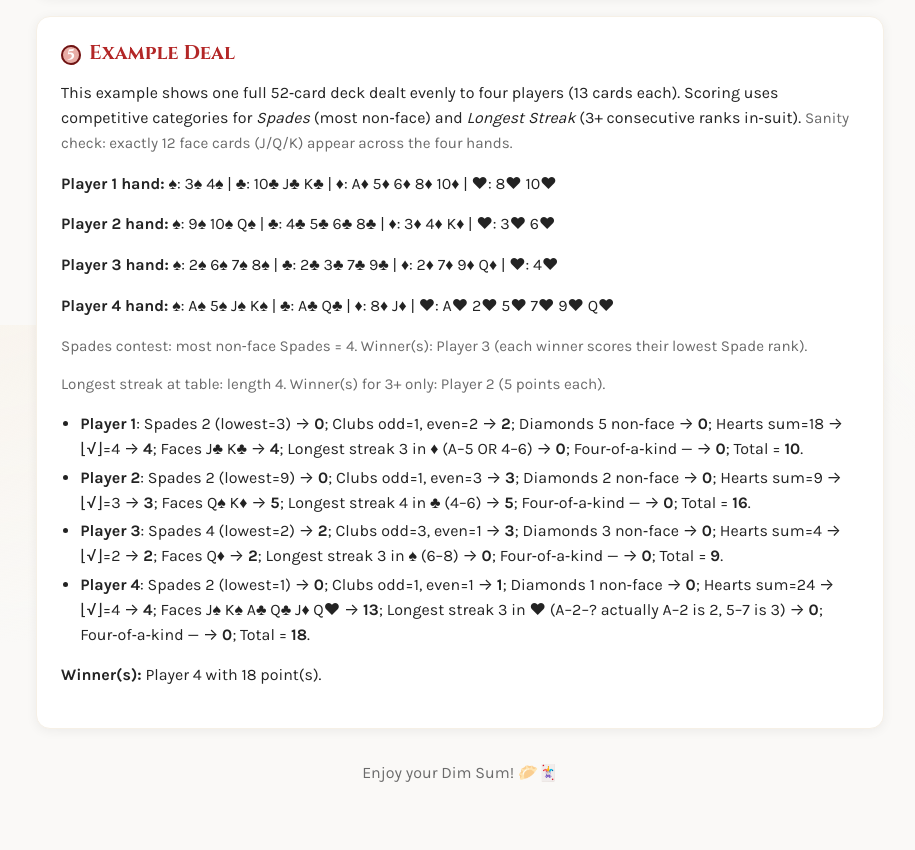
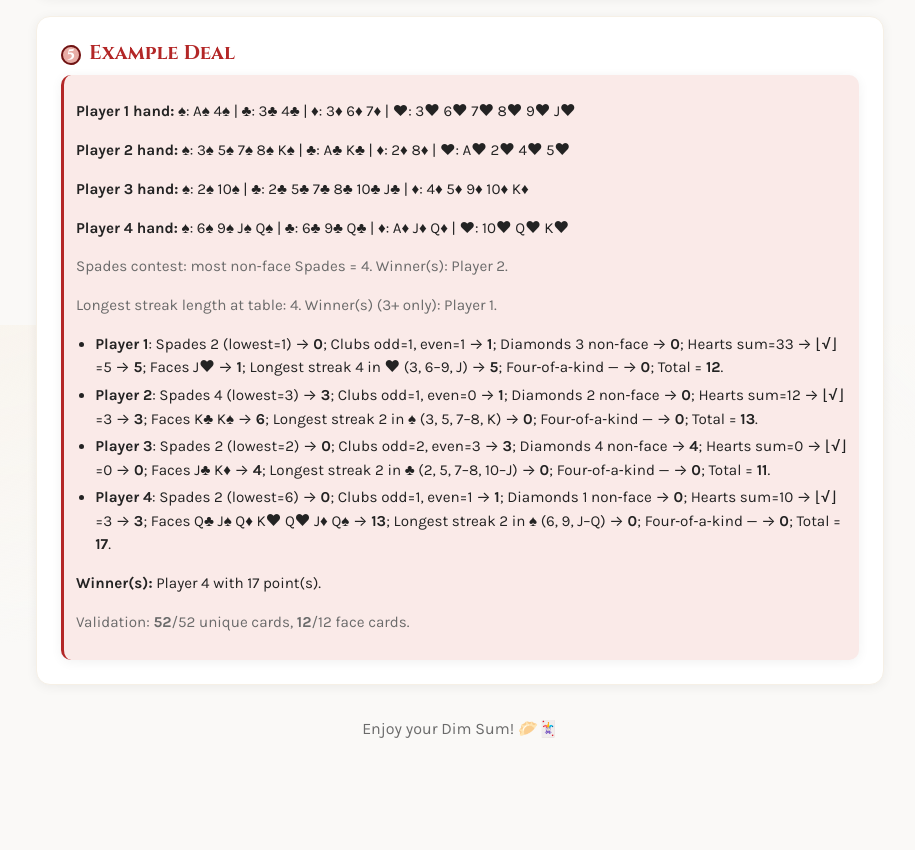
Before and after one commit to dsparks/dimsum, a plain HTML site: page index.html in a window 1280 px wide. Shown: the part 2075-2925 px from the top of the page, without its empty margins (180-1095 px from the left). After the commit the page ends 2881 px from the top, so only its background shows below. Drawn offline with Linux system fonts and the light colour scheme.

Commit message:
example generator?

```diff
--- a/index.html
+++ b/index.html
@@ -371,31 +371,86 @@
     </section>
 
   <!-- Examples -->
-  <section id="examples" class="card" aria-labelledby="examples-h">
+<section id="examples" class="card" aria-labelledby="examples-h">
   <h2 id="examples-h"><span class="rule-marker">5</span>Example Deal</h2>
-  <p>This example shows one full 52‑card deck dealt evenly to four players (13 cards each). Scoring uses competitive categories for <em>Spades</em> (most non‑face) and <em>Longest Streak</em> (3+ consecutive ranks in‑suit). <span class="example">Sanity check: exactly 12 face cards (J/Q/K) appear across the four hands.</span></p>
-  <p><strong>Player 1 hand:</strong> <strong>♠</strong>: 3♠ 4♠ | <strong>♣</strong>: 10♣ J♣ K♣ | <strong>♦</strong>: A♦ 5♦ 6♦ 8♦ 10♦ | <strong>♥</strong>: 8♥ 10♥</p>
-  <p><strong>Player 2 hand:</strong> <strong>♠</strong>: 9♠ 10♠ Q♠ | <strong>♣</strong>: 4♣ 5♣ 6♣ 8♣ | <strong>♦</strong>: 3♦ 4♦ K♦ | <strong>♥</strong>: 3♥ 6♥ </p>
-  <p><strong>Player 3 hand:</strong> <strong>♠</strong>: 2♠ 6♠ 7♠ 8♠ | <strong>♣</strong>: 2♣ 3♣ 7♣ 9♣ | <strong>♦</strong>: 2♦ 7♦ 9♦ Q♦ | <strong>♥</strong>: 4♥</p>
-  <p><strong>Player 4 hand:</strong> <strong>♠</strong>: A♠ 5♠ J♠ K♠ | <strong>♣</strong>: A♣ Q♣ | <strong>♦</strong>: 8♦ J♦ | <strong>♥</strong>: A♥ 2♥ 5♥ 7♥ 9♥ Q♥</p>
-  <p class="example">Spades contest: most non‑face Spades = 4. Winner(s): Player 3 (each winner scores their lowest Spade rank).</p>
-  <p class="example">Longest streak at table: length 4. Winner(s) for 3+ only: Player 2 (5 points each).</p>
-  <ul>
-    <li>
-      <strong>Player 1</strong>: Spades 2 (lowest=3) → <strong>0</strong>; Clubs odd=1, even=2 → <strong>2</strong>; Diamonds 5 non‑face → <strong>0</strong>; Hearts sum=18 → ⌊√⌋=4 → <strong>4</strong>; Faces J♣ K♣ → <strong>4</strong>; Longest streak 3 in ♦ (A–5 OR 4–6) → <strong>0</strong>; Four‑of‑a‑kind — → <strong>0</strong>; Total = <strong>10</strong>.
-    </li>
-    <li>
-      <strong>Player 2</strong>: Spades 2 (lowest=9) → <strong>0</strong>; Clubs odd=1, even=3 → <strong>3</strong>; Diamonds 2 non‑face → <strong>0</strong>; Hearts sum=9 → ⌊√⌋=3 → <strong>3</strong>; Faces Q♠ K♦ → <strong>5</strong>; Longest streak 4 in ♣ (4–6) → <strong>5</strong>; Four‑of‑a‑kind — → <strong>0</strong>; Total = <strong>16</strong>.
-    </li>
-    <li>
-      <strong>Player 3</strong>: Spades 4 (lowest=2) → <strong>2</strong>; Clubs odd=3, even=1 → <strong>3</strong>; Diamonds 3 non‑face → <strong>0</strong>; Hearts sum=4 → ⌊√⌋=2 → <strong>2</strong>; Faces Q♦ → <strong>2</strong>; Longest streak 3 in ♠ (6–8) → <strong>0</strong>; Four‑of‑a‑kind — → <strong>0</strong>; Total = <strong>9</strong>.
-    </li>
-    <li>
-      <strong>Player 4</strong>: Spades 2 (lowest=1) → <strong>0</strong>; Clubs odd=1, even=1 → <strong>1</strong>; Diamonds 1 non‑face → <strong>0</strong>; Hearts sum=24 → ⌊√⌋=4 → <strong>4</strong>; Faces J♠ K♠ A♣ Q♣ J♦ Q♥ → <strong>13</strong>; Longest streak 3 in ♥ (A–2–? actually A–2 is 2, 5–7 is 3) → <strong>0</strong>; Four‑of‑a‑kind — → <strong>0</strong>; Total = <strong>18</strong>.
-    </li>
-  </ul>
-  <p><strong>Winner(s):</strong> Player 4 with 18 point(s).</p>
+  <div id="example-output" class="hint">Generating a fresh, fully‑validated example…</div>
 </section>
+<script>
+(function(){
+  const suits = ['♠','♣','♦','♥']; // ♠ ♣ ♦ ♥
+  const ranks = ['A','2','3','4','5','6','7','8','9','10','J','Q','K'];
+  const rankToVal = Object.fromEntries(['A','2','3','4','5','6','7','8','9','10'].map((r,i)=>[r,i+1]));
+  const rankIndex = Object.fromEntries(ranks.map((r,i)=>[r,i+1]));
+  const isFace = r => r==='J'||r==='Q'||r==='K';
+  const deck = []; for (const s of suits){ for (const r of ranks){ deck.push(r+s); }}
+  function shuffle(a){ for(let i=a.length-1;i>0;i--){ const j=Math.floor(Math.random()*(i+1)); [a[i],a[j]]=[a[j],a[i]];} return a; }
+  function parse(c){ return {r:c.slice(0,-1), s:c.slice(-1)}; }
+  function bySuit(hand){ const m={}; for(const c of hand){ const {r,s}=parse(c); (m[s]??=[]).push(r);} for(const s in m){ m[s].sort((a,b)=>rankIndex[a]-rankIndex[b]); } return m; }
+  function nonFaceInSuit(hand,s){ return hand.filter(c=>c.endsWith(s) && !isFace(c.slice(0,-1)) ).map(c=>c.slice(0,-1)); }
+  function longestStreak(hand){ const m=bySuit(hand); let best=0, details={};
+    for(const s of suits){ const arr=(m[s]||[]).map(r=>rankIndex[r]).sort((a,b)=>a-b);
+      let b=0, runs=[], st=null, prev=null; if(arr.length){ st=prev=arr[0]; b=1; }
+      for(let i=1;i<arr.length;i++){ if(arr[i]===prev+1){ prev=arr[i]; } else { const L=prev-st+1; if(L>best){ best=L; } runs.push([st,prev]); st=prev=arr[i]; } }
+      if(st!==null){ const L=prev-st+1; if(L>best){ best=L; } runs.push([st,prev]); }
+      details[s]={len: Math.max(0,...runs.map(([a,b])=>b-a+1)), runs};
+    }
+    return {best, details};
+  }
+  function scoreHand(hand){ const m=bySuit(hand);
+    const clubVals=(m['♣']||[]).filter(r=>rankToVal[r]).map(r=>rankToVal[r]);
+    const odd=clubVals.filter(v=>v%2===1).length, even=clubVals.filter(v=>v%2===0).length;
+    const diamonds=(m['♦']||[]).filter(r=>rankToVal[r]).length;
+    const heartsSum=(m['♥']||[]).filter(r=>rankToVal[r]).map(r=>rankToVal[r]).reduce((a,b)=>a+b,0);
+    const faces=hand.filter(c=>isFace(c.slice(0,-1)));
+    return {clubs:{odd,even,points:Math.max(odd,even)}, diamonds:{count:diamonds,points: diamonds===4?4:0}, hearts:{sum:heartsSum,points:Math.floor(Math.sqrt(heartsSum))}, faces:{cards:faces, points:faces.reduce((t,c)=>t+({J:1,Q:2,K:3}[c.slice(0,-1)]),0)}};
+  }
+  function spadesContest(hand){ const sp=nonFaceInSuit(hand,'♠'); if(!sp.length) return {count:0,lowest:null,points:0}; const low=Math.min(...sp.map(r=>rankToVal[r])); return {count:sp.length,lowest:low,points:null}; }
+  function fmtHandGrouped(hand){ const m=bySuit(hand); return suits.map(s=> (m[s]&&m[s].length)?`<strong>${s}</strong>: ${m[s].map(r=>r+s).join(' ')}`:null).filter(Boolean).join(' | '); }
+  function runsText(runs){ const inv=Object.fromEntries(Object.entries(rankIndex).map(([k,v])=>[v,k])); return runs&&runs.length? runs.map(([a,b])=> a===b? inv[a] : `${inv[a]}–${inv[b]}`).join(', '): '—'; }
+
+  function generate(){ for(let attempts=0; attempts<999; attempts++){
+      const d=shuffle(deck.slice()); const hands=[d.slice(0,13), d.slice(13,26), d.slice(26,39), d.slice(39,52)];
+      const all=[...hands[0],...hands[1],...hands[2],...hands[3]]; const faces=all.filter(c=>isFace(c.slice(0,-1)));
+      if(new Set(all).size!==52 || faces.length!==12) continue; // must be a perfect deck with exactly 12 faces
+      // score
+      const indiv=hands.map(scoreHand);
+      const sp=hands.map(spadesContest); const maxSp=Math.max(...sp.map(x=>x.count)); const spW=sp.map((x,i)=> x.count===maxSp && maxSp>0 ? i: null).filter(x=>x!==null);
+      sp.forEach((x,i)=> x.points= spW.includes(i) && maxSp>0 ? x.lowest : 0);
+      const streaks=hands.map(longestStreak); const bestLen=Math.max(...streaks.map(s=>s.best)); const lsW=streaks.map((s,i)=> s.best===bestLen && bestLen>=3? i: null).filter(x=>x!==null);
+      const lsPts=hands.map((_,i)=> lsW.includes(i)?5:0);
+      const totals=hands.map((_,i)=> sp[i].points + indiv[i].clubs.points + indiv[i].diamonds.points + indiv[i].hearts.points + indiv[i].faces.points + lsPts[i]);
+      const hi=Math.max(...totals); const hiW=totals.map((t,i)=> t===hi? i: null).filter(x=>x!==null);
+      // render
+      let out='';
+      hands.forEach((h,i)=>{ out+=`<p><strong>Player ${i+1} hand:</strong> ${fmtHandGrouped(h.sort((a,b)=>{const sa=suits.indexOf(a.slice(-1))-suits.indexOf(b.slice(-1)); if(sa) return sa; return rankIndex[a.slice(0,-1)]-rankIndex[b.slice(0,-1)];}))}</p>`; });
+      out+=`<p class="example">Spades contest: most non‑face Spades = ${maxSp}. Winner(s): Player ${spW.map(i=>i+1).join(', ')||'—'}.</p>`;
+      out+=`<p class="example">Longest streak length at table: ${bestLen}. Winner(s) (3+ only): Player ${lsW.map(i=>i+1).join(', ')||'—'}.</p>`;
+      out+='<ul>';
+      hands.forEach((h,i)=>{
+        const sInd=indiv[i]; const sSp=sp[i]; const st=streaks[i];
+        const bestSuit = suits.reduce((a,b)=> st.details[a]?.len>=st.details[b]?.len? a : b);
+        const bestLenSuit = st.details[bestSuit]?.len||0; const runs = st.details[bestSuit]?.runs||[];
+        const facesList = sInd.faces.cards.length? sInd.faces.cards.join(' ') : '—';
+        out+=`<li><strong>Player ${i+1}</strong>: Spades ${sSp.count} (lowest=${sSp.lowest??'—'}) → <strong>${sSp.points}</strong>; ` +
+             `Clubs odd=${sInd.clubs.odd}, even=${sInd.clubs.even} → <strong>${sInd.clubs.points}</strong>; ` +
+             `Diamonds ${sInd.diamonds.count} non‑face → <strong>${sInd.diamonds.points}</strong>; ` +
+             `Hearts sum=${sInd.hearts.sum} → ⌊√⌋=${sInd.hearts.points} → <strong>${sInd.hearts.points}</strong>; ` +
+             `Faces ${facesList} → <strong>${sInd.faces.points}</strong>; ` +
+             `Longest streak ${bestLenSuit} in ${bestSuit} (${runsText(runs)}) → <strong>${lsPts[i]}</strong>; ` +
+             `Four‑of‑a‑kind — → <strong>0</strong>; ` +
+             `Total = <strong>${totals[i]}</strong>.</li>`;
+      });
+      out+='</ul>';
+      out+=`<p><strong>Winner(s):</strong> Player ${hiW.map(i=>i+1).join(', ')} with ${hi} point(s).</p>`;
+      out+=`<p class="example" style="margin-top:.6rem">Validation: <strong>${new Set(all).size}</strong>/52 unique cards, <strong>${faces.length}</strong>/12 face cards.</p>`;
+      document.getElementById('example-output').innerHTML = out;
+      return;
+    }
+    document.getElementById('example-output').innerHTML = '<em>Could not generate a valid example after many tries. Please reload.</em>';
+  }
+  generate();
+})();
+</script>
 
     <footer aria-label="Footer">
       Enjoy your Dim Sum! 🥟🃏
```
